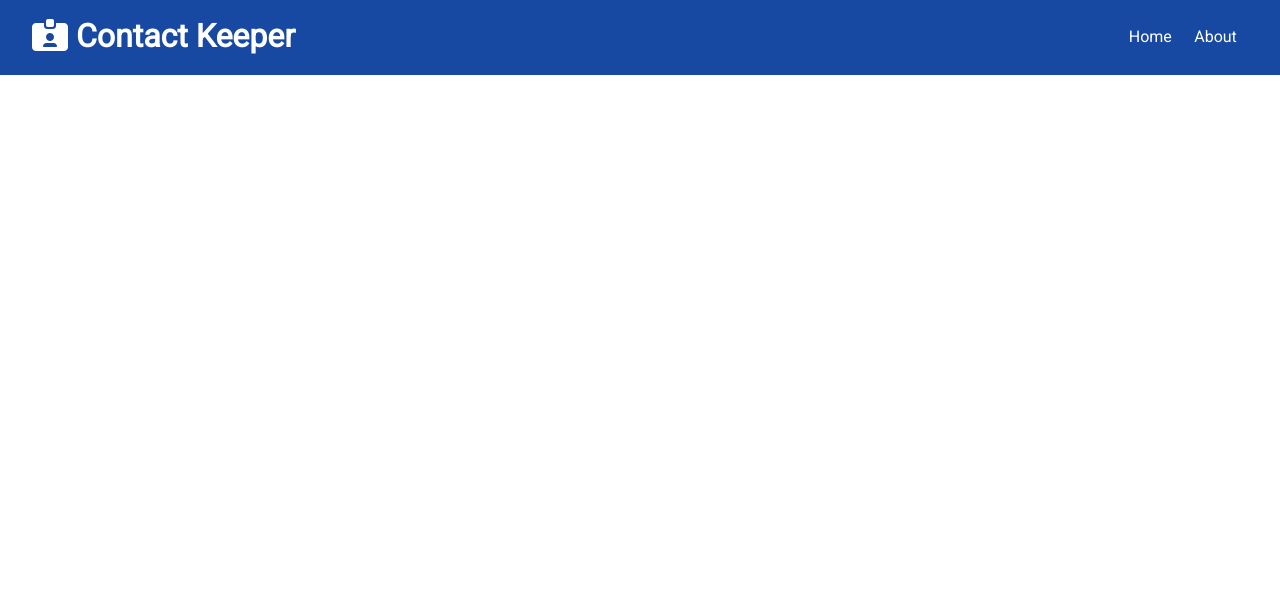
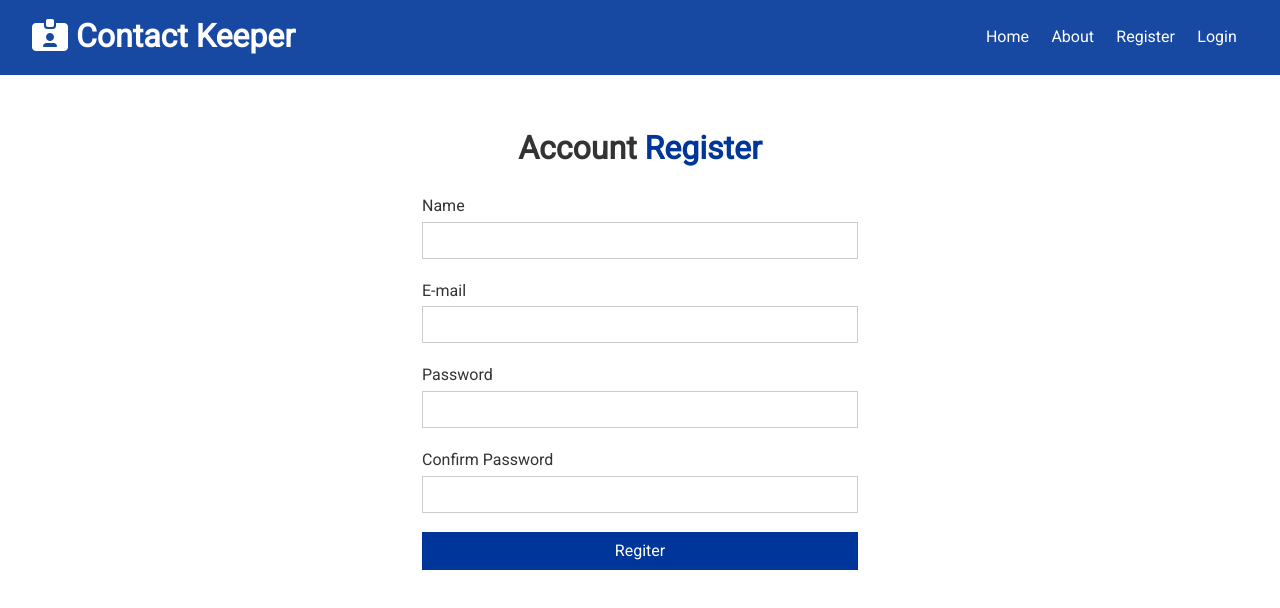
Before and after one commit to RiodeJaneiroo/contact_keeper, a React (Create React App) app in the folder client/: page /register in a window 1280 px wide. Shown: the top 608 px of the page. Built offline with nearby package versions, Linux system fonts and the light colour scheme.

Commit message:
add Login and Register components

```diff
--- a/client/src/App.js
+++ b/client/src/App.js
@@ -3,6 +3,8 @@ import { BrowserRouter as Router, Route, Switch } from 'react-router-dom';
 import Navbar from './components/layout/Navbar';
 import About from './components/pages/About';
 import Home from './components/pages/Home';
+import Register from './components/auth/Register';
+import Login from './components/auth/Login';
 
 import ContactState from './context/contact/ContactState';
 import AuthState from './context/auth/AuthState';
@@ -19,6 +21,8 @@ const App = () => {
                      <Switch>
                         <Route exact path='/' component={Home} />
                         <Route exact path='/about' component={About} />
+                        <Route exact path='/register' component={Register} />
+                        <Route exact path='/login' component={Login} />
                      </Switch>
                   </div>
                </Fragment>
--- /dev/null
+++ b/client/src/components/auth/Login.js
@@ -0,0 +1,53 @@
+import React, { useState } from 'react';
+
+const Login = () => {
+   const [user, setUser] = useState({
+      email: '',
+      password: '',
+   });
+
+   const { email, password } = user;
+
+   const onChange = (e) =>
+      setUser({ ...user, [e.target.name]: e.target.value });
+
+   const onSubmit = (e) => {
+      e.preventDefault();
+      console.log('Login submit');
+   };
+
+   return (
+      <div className='form-container'>
+         <h1>
+            Account <span className='text-primary'>Login</span>
+         </h1>
+         <form onSubmit={onSubmit}>
+            <div className='form-group'>
+               <label htmlFor='email'>E-mail</label>
+               <input
+                  type='email'
+                  name='email'
+                  value={email}
+                  onChange={onChange}
+               />
+            </div>
+            <div className='form-group'>
+               <label htmlFor='password'>Password</label>
+               <input
+                  type='password'
+                  name='password'
+                  value={password}
+                  onChange={onChange}
+               />
+            </div>
+            <input
+               type='submit'
+               value='Login'
+               className='btn btn-primary btn-block'
+            />
+         </form>
+      </div>
+   );
+};
+
+export default Login;
--- /dev/null
+++ b/client/src/components/auth/Register.js
@@ -0,0 +1,73 @@
+import React, { useState } from 'react';
+
+const Register = () => {
+   const [user, setUser] = useState({
+      name: '',
+      email: '',
+      password: '',
+      password2: '',
+   });
+
+   const { name, email, password, password2 } = user;
+
+   const onChange = (e) =>
+      setUser({ ...user, [e.target.name]: e.target.value });
+
+   const onSubmit = (e) => {
+      e.preventDefault();
+      console.log('Register submit');
+   };
+
+   return (
+      <div className='form-container'>
+         <h1>
+            Account <span className='text-primary'>Register</span>
+         </h1>
+         <form onSubmit={onSubmit}>
+            <div className='form-group'>
+               <label htmlFor='name'>Name</label>
+               <input
+                  type='text'
+                  name='name'
+                  value={name}
+                  onChange={onChange}
+               />
+            </div>
+            <div className='form-group'>
+               <label htmlFor='email'>E-mail</label>
+               <input
+                  type='email'
+                  name='email'
+                  value={email}
+                  onChange={onChange}
+               />
+            </div>
+            <div className='form-group'>
+               <label htmlFor='password'>Password</label>
+               <input
+                  type='password'
+                  name='password'
+                  value={password}
+                  onChange={onChange}
+               />
+            </div>
+            <div className='form-group'>
+               <label htmlFor='password2'>Confirm Password</label>
+               <input
+                  type='password'
+                  name='password2'
+                  value={password2}
+                  onChange={onChange}
+               />
+            </div>
+            <input
+               type='submit'
+               value='Regiter'
+               className='btn btn-primary btn-block'
+            />
+         </form>
+      </div>
+   );
+};
+
+export default Register;
--- a/client/src/components/layout/Navbar.js
+++ b/client/src/components/layout/Navbar.js
@@ -14,6 +14,12 @@ const Navbar = ({ title, icon }) => {
             <li>
                <Link to='/about'>About</Link>
             </li>
+            <li>
+               <Link to='/register'>Register</Link>
+            </li>
+            <li>
+               <Link to='/login'>Login</Link>
+            </li>
          </ul>
       </div>
    );
```
